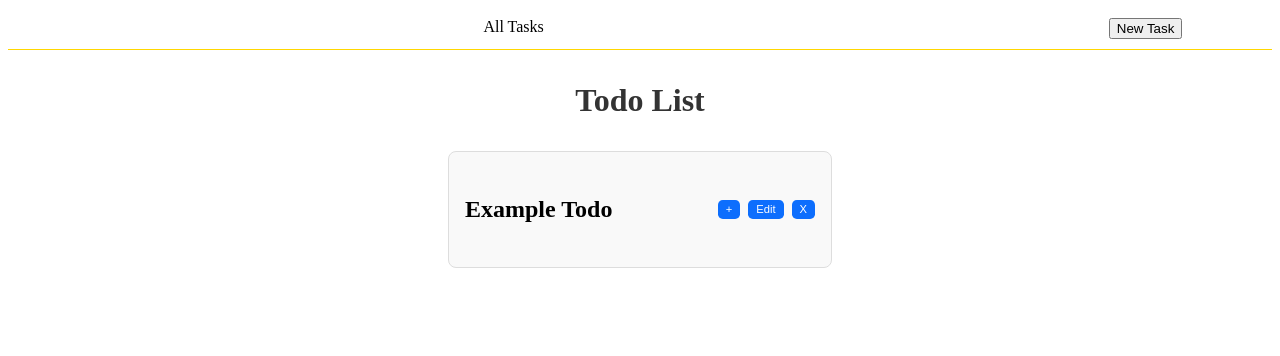
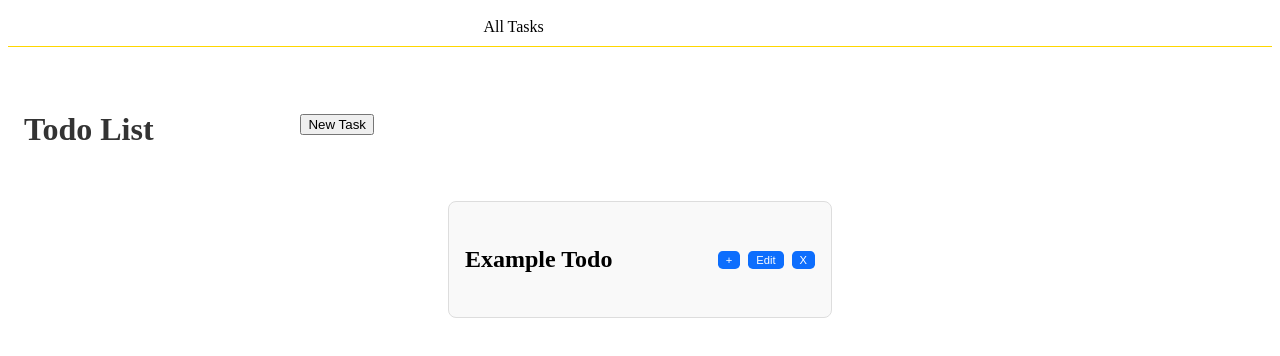
Before and after one commit to AleixMJ/TOP---Project-Todo-List, a website built with webpack: page src/index.html in a window 1280 px wide. Built offline with nearby package versions, Linux system fonts and the light colour scheme.

Commit message:
Moved the new task button in a container header alongside the h1 Todo List (which will be substituted by project name once created). The nav will have a different button to manage projects later on

```diff
--- a/src/index.html
+++ b/src/index.html
@@ -8,7 +8,6 @@
 <body>
     <nav>
        <div>All Tasks</div>
-       <div><button id="newTask-btn">New Task</button></div>
     </nav>
 
     <dialog id="newTask-creation">
@@ -54,9 +53,14 @@
 
 
     </dialog>
+    <div id="container-header">
+        <h1>Todo List</h1>
+        <div><button id="newTask-btn">New Task</button></div>
 
-    <h1>Todo List</h1>
+    </div>
+
     <div class="todo-container"></div>
+
 
 </body>
 </html>
--- a/src/styles.css
+++ b/src/styles.css
@@ -14,6 +14,13 @@
   border-bottom: 1px solid gold;
 }
 
+#container-header {
+  display: flex;
+  justify-content: space-between;
+  align-items: center;
+  max-width: 350px;
+  margin: 2rem 0 10px 1rem;
+}
 #newTask-creation {
   padding: 10px 30px;
   border-radius: 10px;
```
